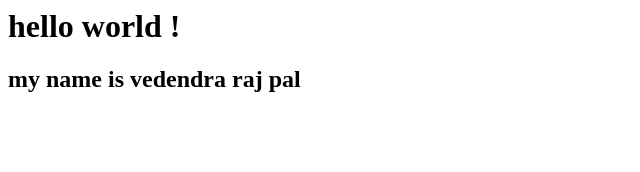
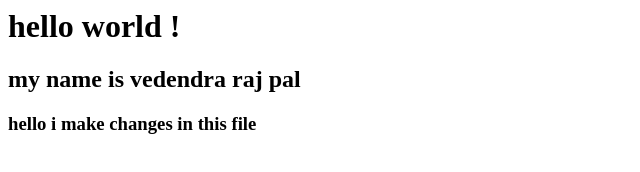
Before and after one commit to vedendrarajpal/jenkins, a plain HTML site: page index.html in a window 1280 px wide. Shown: the whole page, without its empty margins (0-640 px from the left). Drawn offline with Linux system fonts and the light colour scheme.

Commit message:
Update index.html

```diff
--- a/index.html
+++ b/index.html
@@ -1,2 +1,3 @@
 <h1>hello world !</h1>
 <h2>my name is vedendra raj pal</h2>
+<h3>hello i make changes in this file </h3>
```
